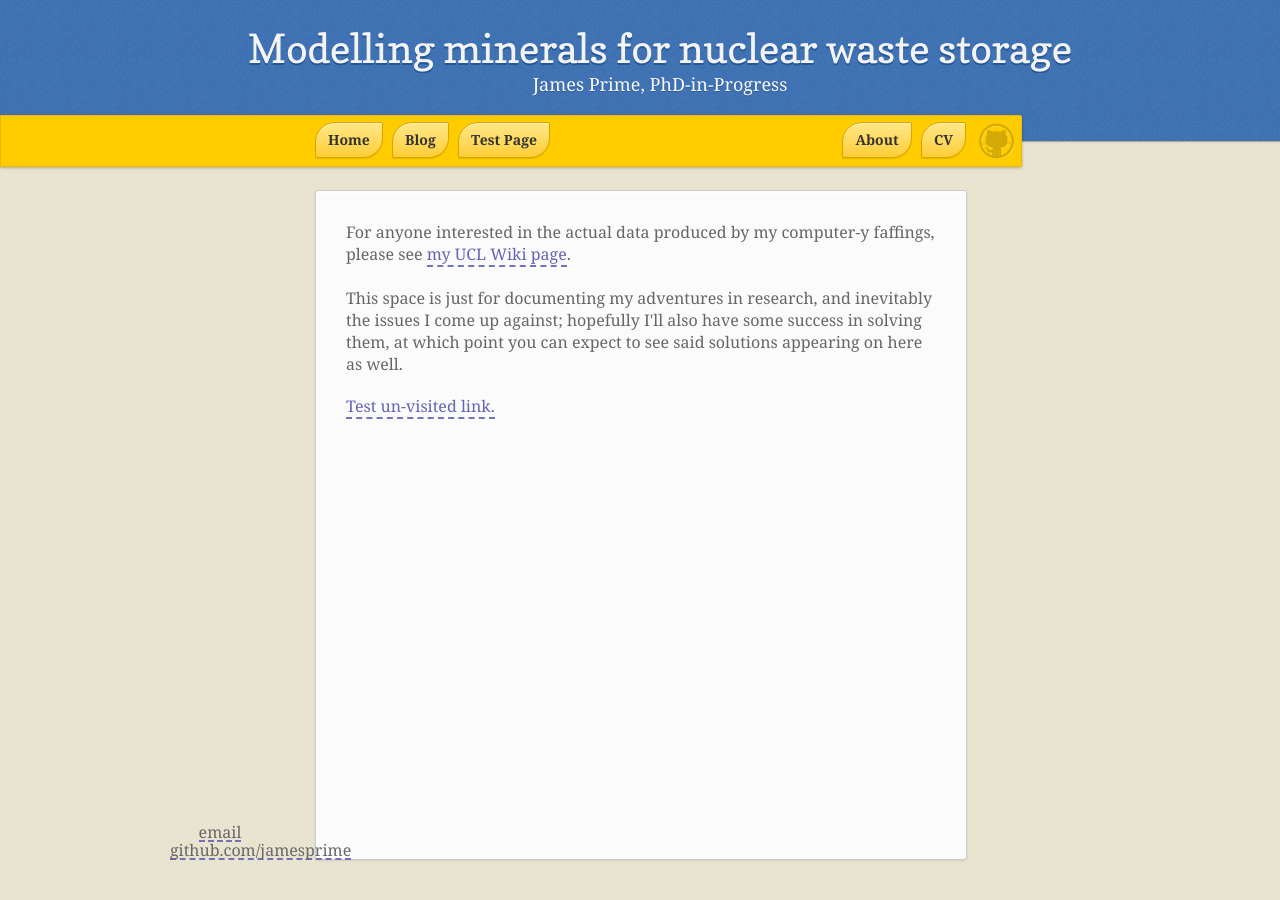
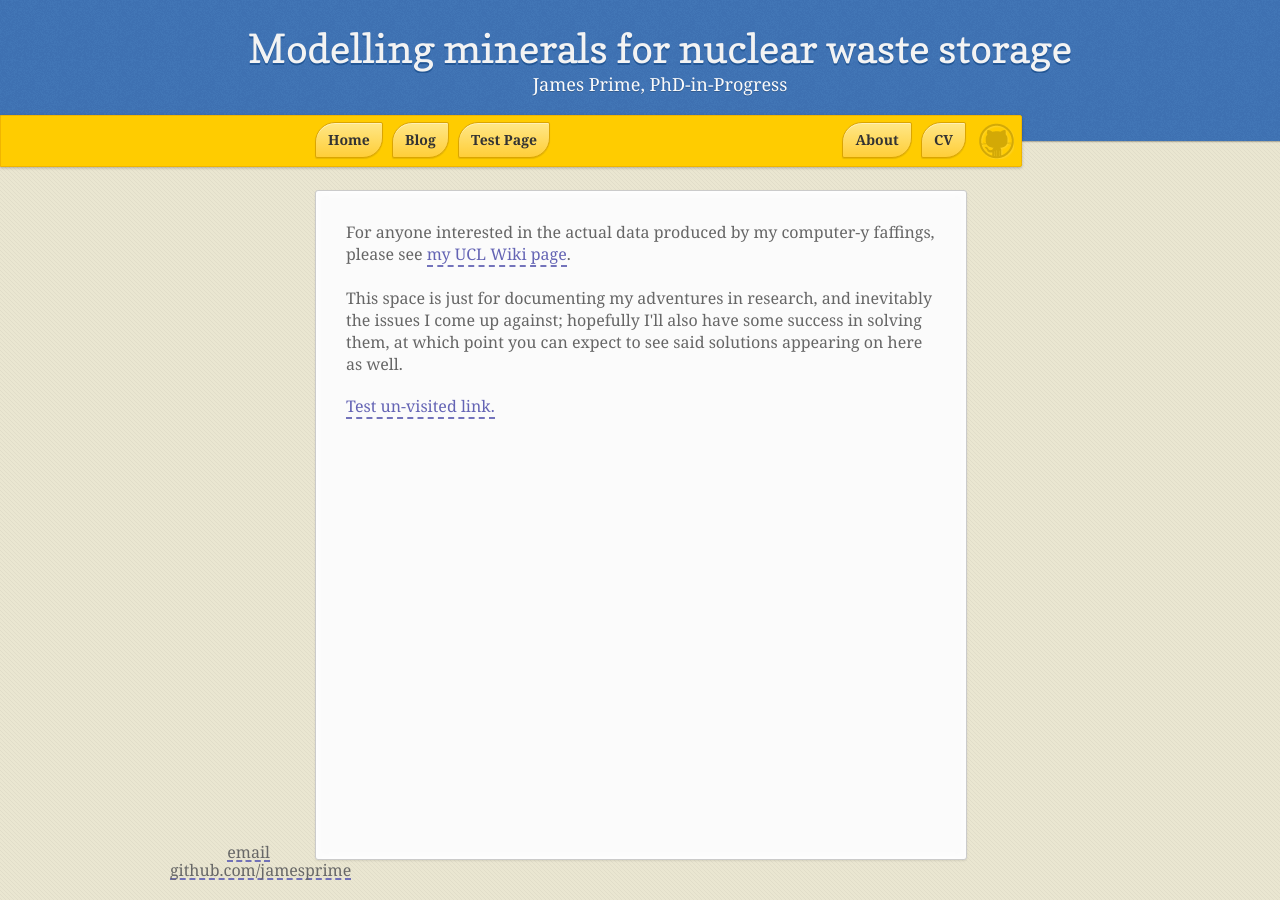
Before and after one commit to jamesprime/jamesprime.github.io, a Jekyll site: the page built from index.html, in a window 1280 px wide. Built offline with Jekyll 4.4.1, drawn with Linux system fonts in a browser that asks for light colours; nearby versions of some CDN libraries; some web fonts are replaced.

Commit message:
Updated _sass/jamesprime.scss
Tried to centre footer links properly by removing text-align: center in footer ul block, and added margin: 0 auto in its place; We Shall See

```diff
--- a/_sass/jamesprime.scss
+++ b/_sass/jamesprime.scss
@@ -415,7 +415,7 @@
         margin-right: 20px;
     }
     ul {
-        text-align: center;
+        margin: 0 auto;
     }
 }
 
```
